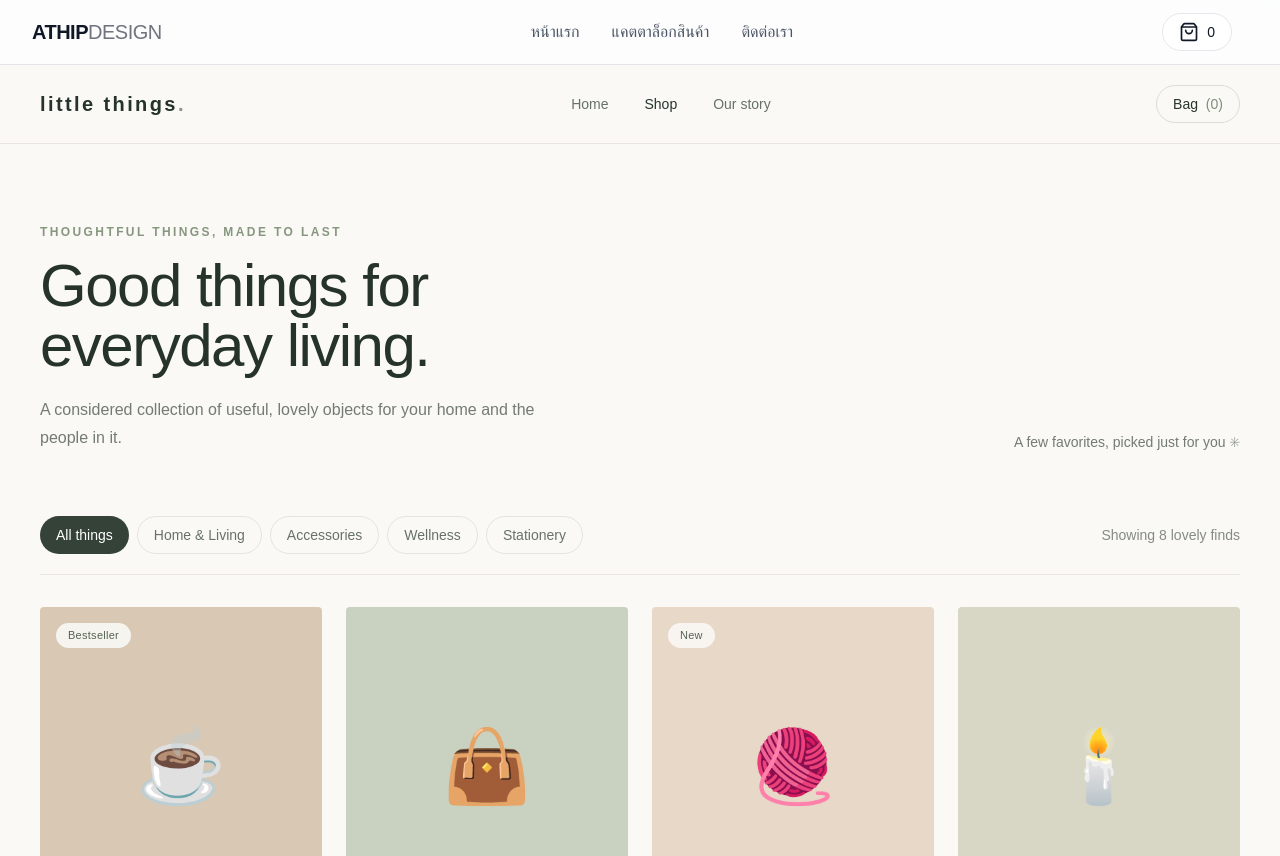
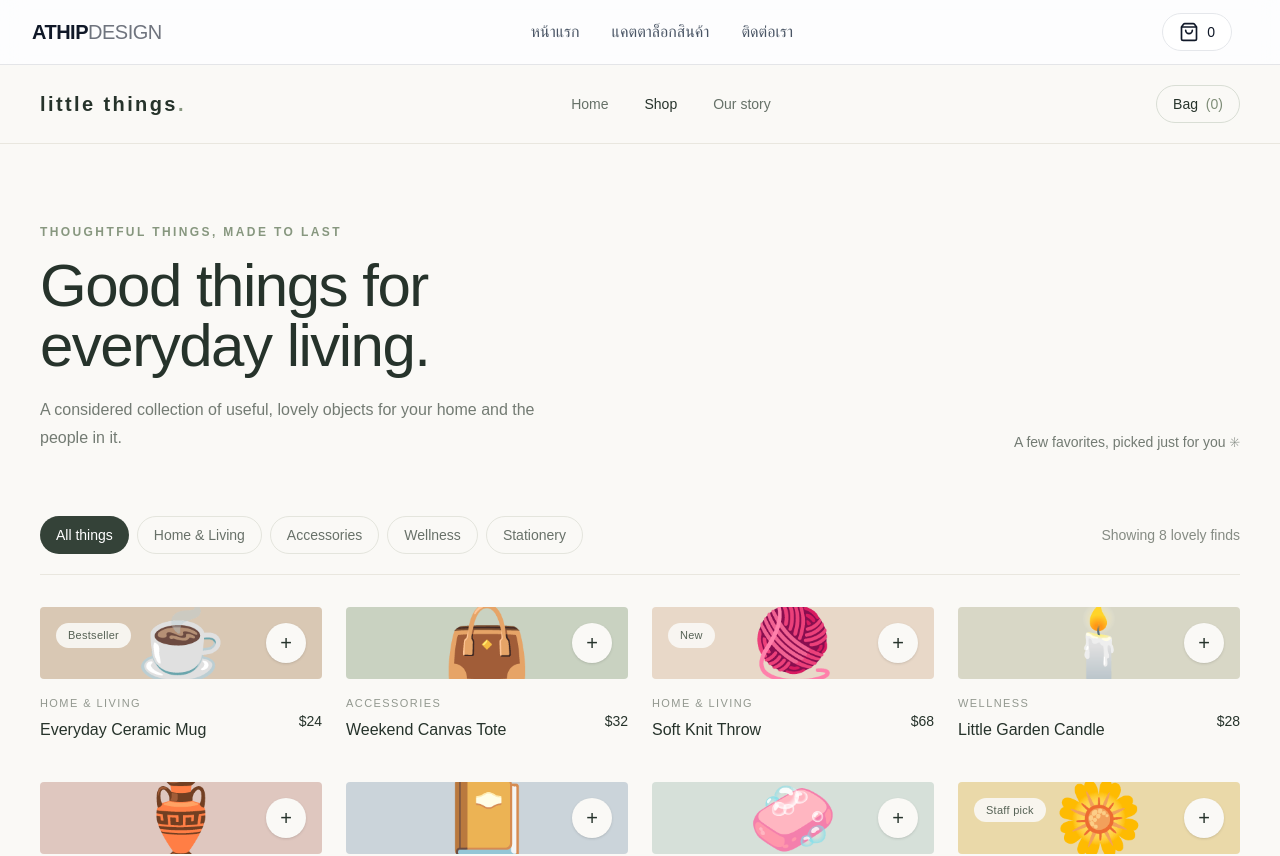
Before and after one commit to PPN-peem/Athip-web, a Next.js app: page /products in a window 1280 px wide. Shown: the top 856 px of the page. Built offline with nearby package versions, Linux system fonts and the light colour scheme; a web font is replaced by a local one.

Commit message:
product page

```diff
--- a/app/products/page.tsx
+++ b/app/products/page.tsx
@@ -52,7 +52,7 @@ export default function ProductPage() {
 				<div className="grid grid-cols-1 gap-x-6 gap-y-10 sm:grid-cols-2 lg:grid-cols-4">
 					{products.map((product) => (
 						<article key={product.name} className="group">
-							<div className="relative flex aspect-[4/4.5] items-center justify-center overflow-hidden rounded-sm" style={{ backgroundColor: product.color }}>
+							<div className="relative flex aspect-4/4.5 items-center justify-center overflow-hidden rounded-sm" style={{ backgroundColor: product.color }}>
 								{product.tag && <span className="absolute left-4 top-4 rounded-full bg-[#faf9f6]/90 px-3 py-1 text-[11px] font-medium tracking-wide text-[#566255]">{product.tag}</span>}
 								<span className="select-none text-7xl transition duration-300 group-hover:scale-110" role="img" aria-label={product.name}>{product.icon}</span>
 								<button type="button" aria-label={`Add ${product.name} to bag`} className="absolute bottom-4 right-4 flex h-10 w-10 items-center justify-center rounded-full bg-[#faf9f6] text-xl shadow-sm transition hover:bg-[#344238] hover:text-white">+</button>
```
